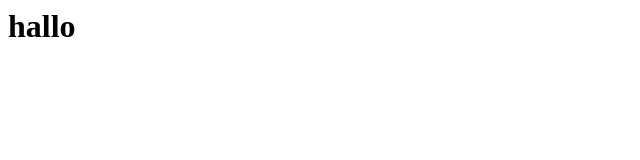
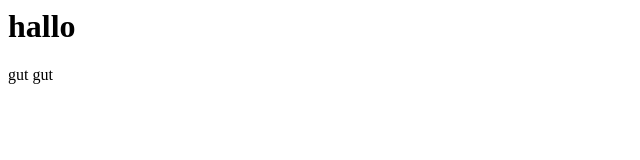
Before and after one commit to GiorgiaIrrera/m288, a plain HTML site: page index.html in a window 1280 px wide. Shown: the full height of the page, 0-640 px from the left. Drawn offline with Linux system fonts and the light colour scheme.

Commit message:
Update index.html

```diff
--- a/index.html
+++ b/index.html
@@ -1 +1,2 @@
 <h1>hallo</h1>
+<p>gut gut</p>
```
